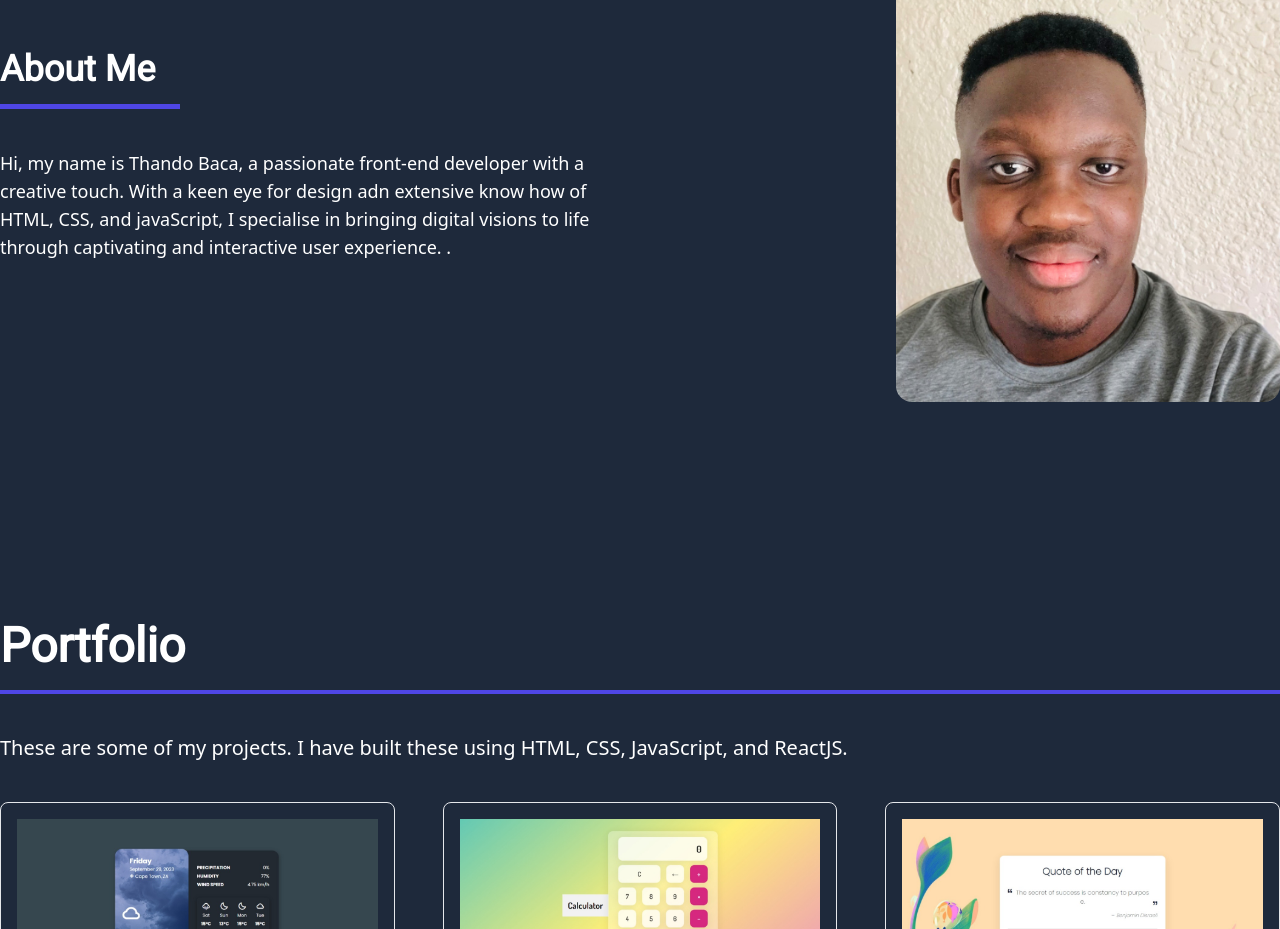
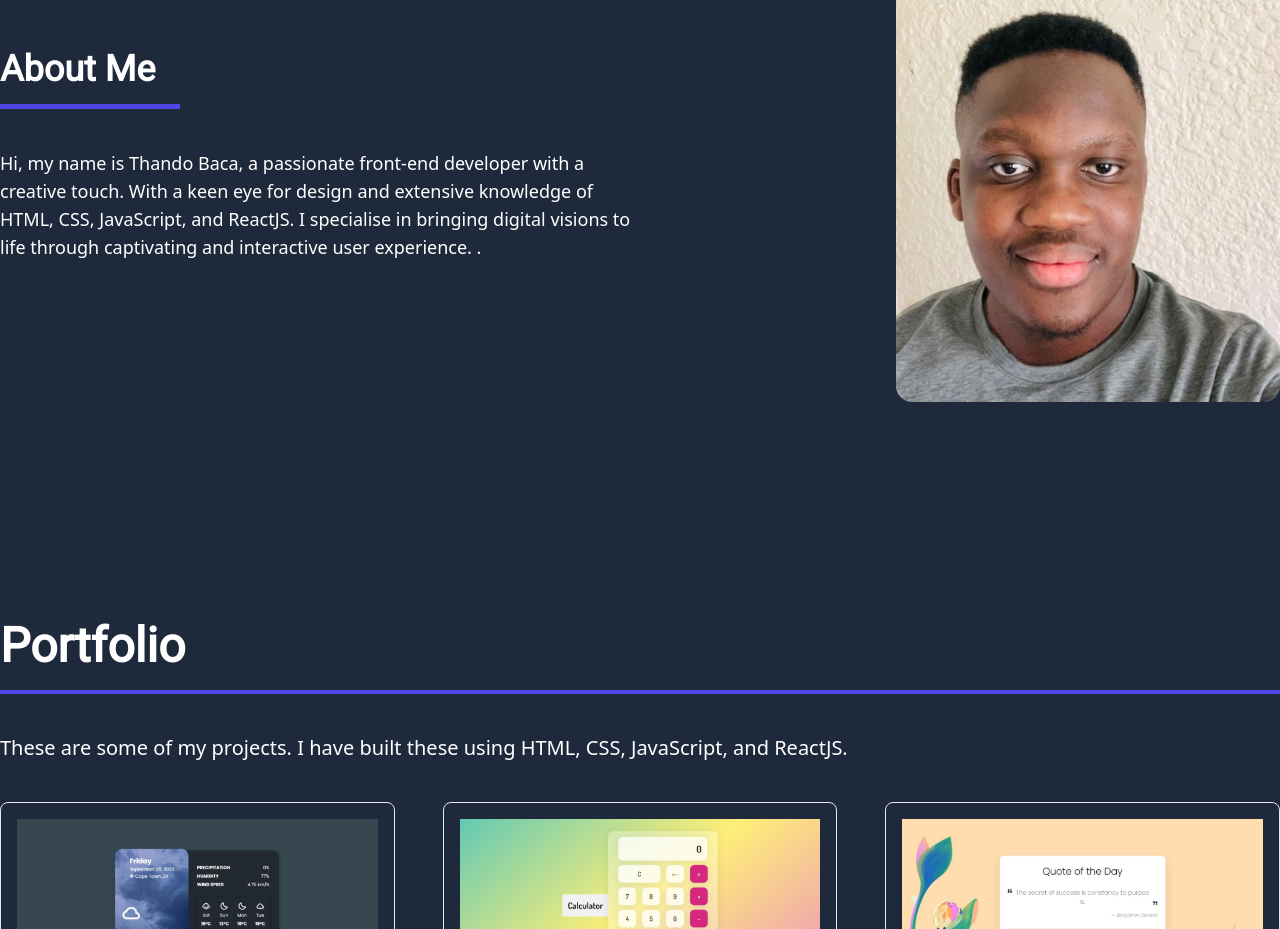
Before and after one commit to ThandoBaca/my-portfolio, a React (Create React App) app: page / in a window 1280 px wide. Shown: the part 880-1809 px from the top of the page. Built offline with nearby package versions, Linux system fonts and the light colour scheme.

Commit message:
About page is updated

```diff
--- a/src/components/About.js
+++ b/src/components/About.js
@@ -9,7 +9,7 @@ const About = () => {
           <h1 className="text-4xl font-bold mb-5 border-b-[5px] w-[180px] border-indigo-600 pb-2">About Me</h1>
             <p className='py-5 text-lg'>
             Hi, my name is Thando Baca, a passionate front-end developer
-            with a creative touch. With a keen eye for design adn extensive know how of HTML, CSS, and javaScript, I specialise in
+            with a creative touch. With a keen eye for design and extensive knowledge of HTML, CSS, JavaScript, and ReactJS. I specialise in
             bringing digital visions to life through captivating and interactive user experience. .
             </p>
 
```
